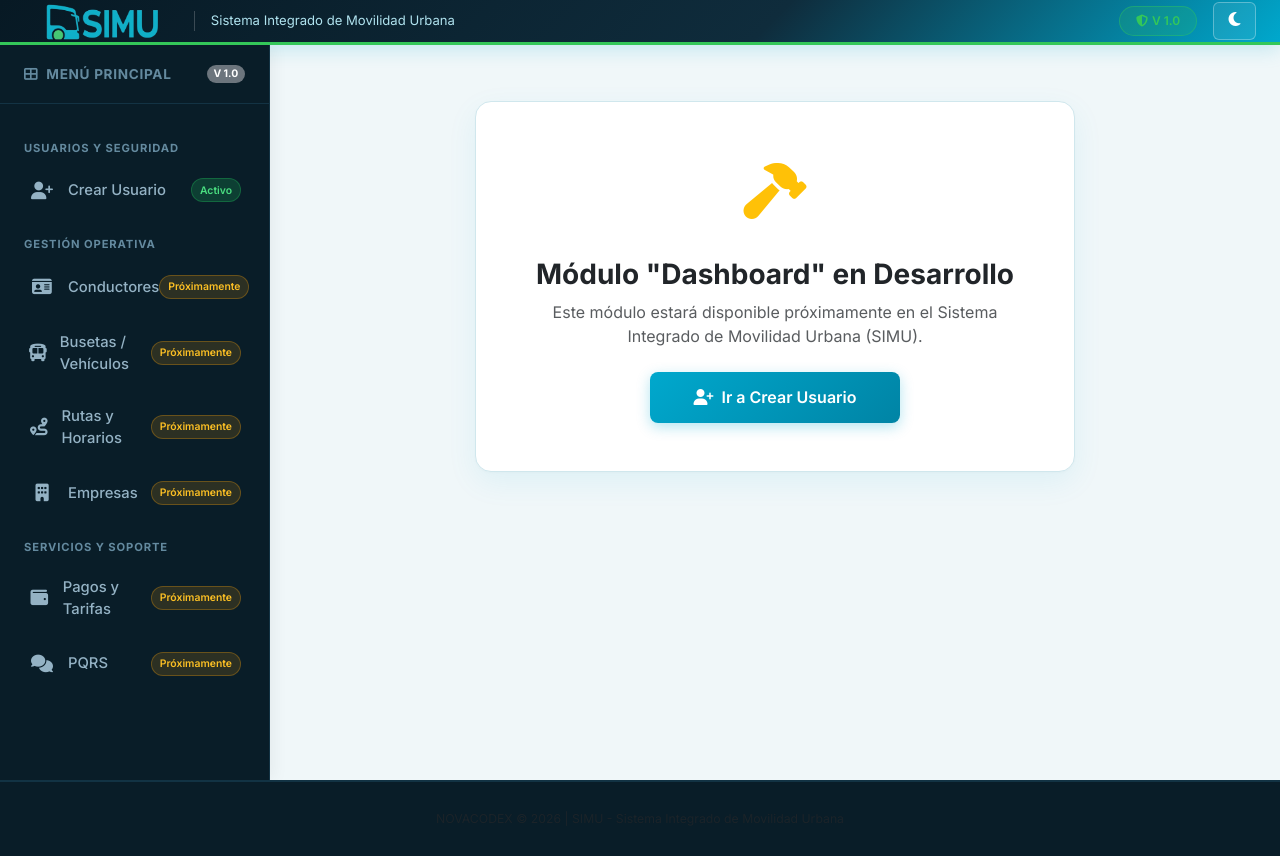
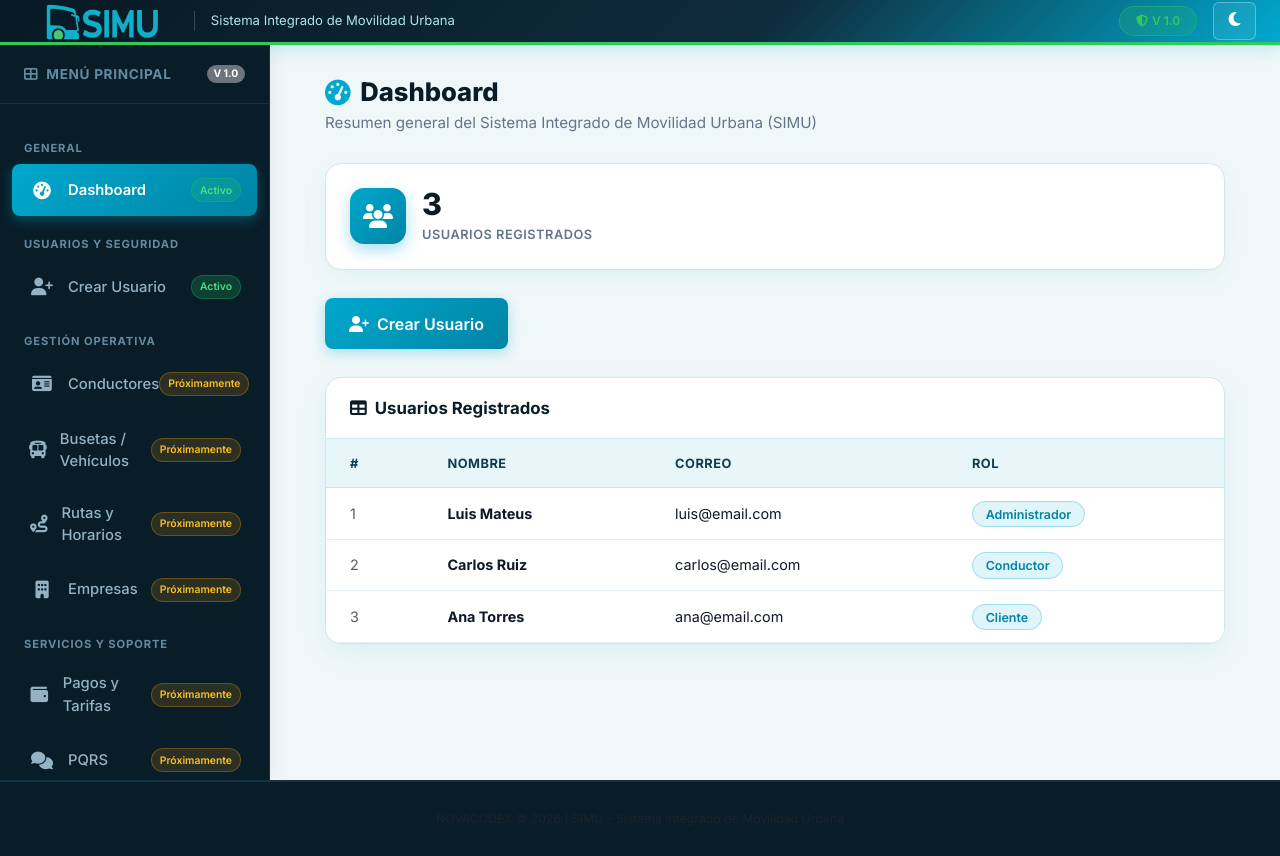
Before and after one commit to luiguihonda12/SIMU, a PHP site: page /index.php?pg=dashboard in a window 1280 px wide. Run offline with PHP 8.4, Linux system fonts and the light colour scheme; data comes from the database, SQL or seed files in the repository; both versions use the stored data as it was after the commit; some libraries are stand-ins or nearby versions.

Commit message:
Dashboard/UsuariosRegistrados

```diff
--- /dev/null
+++ b/controllers/cDashboard.php
@@ -0,0 +1,13 @@
+<?php
+$totalUsuarios = 0;
+$listaUsuarios = array();
+
+if (file_exists(__DIR__ . "/../models/mDashboard.php")) {
+    require_once(__DIR__ . "/../models/mDashboard.php");
+    if (class_exists("mDashboard")) {
+        $mDashboard = new mDashboard();
+        $totalUsuarios = $mDashboard->getTotalUsuarios();
+        $listaUsuarios = $mDashboard->getUsuarios();
+    }
+}
+?>
--- a/css/style.css
+++ b/css/style.css
@@ -300,6 +300,214 @@ footer.bg-institutional {
     margin-top: auto;
 }
 
+/* Mensaje de error del formulario de registro */
+.reg-alert {
+    align-items: center;
+    background: #fef2f2;
+    border: 1px solid #fecaca;
+    color: #b91c1c;
+    border-radius: 8px;
+    padding: 0.85rem 1rem;
+    font-size: 0.9rem;
+    font-weight: 500;
+    margin-bottom: 1.5rem;
+}
+
+html.dark-mode .reg-alert {
+    background: rgba(239, 68, 68, 0.12);
+    border-color: rgba(239, 68, 68, 0.35);
+    color: #fca5a5;
+}
+
+/* ==========================================================
+   DASHBOARD
+   ========================================================== */
+
+.dashboard-container {
+    max-width: 900px;
+    margin: 0 auto;
+}
+
+.dash-header {
+    margin-bottom: 1.75rem;
+}
+
+.dash-title {
+    font-size: 1.6rem;
+    font-weight: 800;
+    color: var(--simu-dark-bg);
+    display: flex;
+    align-items: center;
+    gap: 0.6rem;
+    margin-bottom: 0.25rem;
+}
+
+.dash-title i {
+    color: var(--simu-cyan);
+}
+
+.dash-subtitle {
+    color: var(--simu-text-muted);
+    margin: 0;
+    font-size: 0.95rem;
+}
+
+/* Tarjetas de estadísticas */
+.dash-stats-row {
+    display: grid;
+    grid-template-columns: repeat(auto-fit, minmax(220px, 1fr));
+    gap: 1.25rem;
+    margin-bottom: 1.75rem;
+}
+
+.stat-card {
+    display: flex;
+    align-items: center;
+    gap: 1rem;
+    background: #ffffff;
+    border: 1px solid #d0e7ed;
+    border-radius: 16px;
+    padding: 1.5rem;
+    box-shadow: 0 8px 24px rgba(0, 168, 205, 0.06), 0 1px 3px rgba(0, 0, 0, 0.02);
+}
+
+.stat-icon {
+    width: 56px;
+    height: 56px;
+    border-radius: 14px;
+    background: linear-gradient(135deg, var(--simu-cyan) 0%, var(--simu-cyan-dark) 100%);
+    color: #ffffff;
+    display: flex;
+    align-items: center;
+    justify-content: center;
+    font-size: 1.5rem;
+    box-shadow: 0 6px 16px rgba(0, 168, 205, 0.35);
+}
+
+.stat-value {
+    font-size: 1.9rem;
+    font-weight: 800;
+    color: var(--simu-dark-bg);
+    line-height: 1.1;
+    display: block;
+}
+
+.stat-label {
+    font-size: 0.8rem;
+    font-weight: 600;
+    color: var(--simu-text-muted);
+    text-transform: uppercase;
+    letter-spacing: 0.04em;
+}
+
+/* Botón de acción */
+.dash-actions {
+    margin-bottom: 1.75rem;
+}
+
+.dash-actions .btn-primary {
+    width: auto;
+    margin-top: 0;
+    display: inline-flex;
+    align-items: center;
+}
+
+/* Tabla */
+.dash-table-card {
+    background: #ffffff;
+    border: 1px solid #d0e7ed;
+    border-radius: 16px;
+    overflow: hidden;
+    box-shadow: 0 10px 30px rgba(0, 168, 205, 0.08), 0 1px 3px rgba(0, 0, 0, 0.02);
+}
+
+.dash-table-header {
+    padding: 1.25rem 1.5rem;
+    border-bottom: 1px solid #d0e7ed;
+}
+
+.dash-table-header h3 {
+    margin: 0;
+    font-size: 1.05rem;
+    font-weight: 700;
+    color: var(--simu-dark-bg);
+}
+
+.dash-table-card .table {
+    margin-bottom: 0;
+}
+
+.dash-table-card .table thead th {
+    background: var(--simu-cyan-light);
+    color: #0f3d4f;
+    font-size: 0.8rem;
+    font-weight: 700;
+    text-transform: uppercase;
+    letter-spacing: 0.04em;
+    padding: 0.9rem 1.5rem;
+    border-bottom: 1px solid #cbe3ea;
+}
+
+.dash-table-card .table tbody td {
+    padding: 0.9rem 1.5rem;
+    color: var(--simu-text-dark);
+    font-size: 0.9rem;
+    border-color: #e3eef2;
+}
+
+.dash-table-card .table tbody tr:hover {
+    background: var(--simu-cyan-light);
+}
+
+.rol-badge {
+    background: rgba(0, 168, 205, 0.12);
+    color: var(--simu-cyan-dark);
+    border: 1px solid rgba(0, 168, 205, 0.3);
+    padding: 0.3rem 0.8rem;
+    border-radius: 999px;
+    font-weight: 600;
+    font-size: 0.78rem;
+}
+
+/* Dashboard en modo oscuro */
+html.dark-mode .stat-card,
+html.dark-mode .dash-table-card {
+    background: #0f2434;
+    border-color: #1d3a4d;
+    box-shadow: 0 10px 30px rgba(0, 0, 0, 0.45);
+}
+
+html.dark-mode .dash-title,
+html.dark-mode .stat-value,
+html.dark-mode .dash-table-header h3 {
+    color: #f1f5f9;
+}
+
+html.dark-mode .dash-table-header {
+    border-bottom-color: #1d3a4d;
+}
+
+html.dark-mode .dash-table-card .table thead th {
+    background: #0d1f2d;
+    color: #b0e3ef;
+    border-bottom-color: #1d3a4d;
+}
+
+html.dark-mode .dash-table-card .table tbody td {
+    color: #e2e8f0;
+    border-color: #1d3a4d;
+}
+
+html.dark-mode .dash-table-card .table tbody tr:hover {
+    background: rgba(0, 168, 205, 0.08);
+}
+
+html.dark-mode .rol-badge {
+    background: rgba(0, 168, 205, 0.15);
+    color: #00c8ef;
+    border-color: rgba(0, 168, 205, 0.35);
+}
+
 /* ==========================================================
    MODO OSCURO (Dark Mode)
    ========================================================== */
@@ -319,7 +527,12 @@ body,
 .success-desc,
 .btn-link,
 .text-dark,
-.text-muted {
+.text-muted,
+.stat-card,
+.dash-table-card,
+.dash-title,
+.stat-value,
+.dash-table-header h3 {
     transition: background-color 0.4s ease, color 0.4s ease, border-color 0.4s ease, box-shadow 0.4s ease;
 }
 
--- a/index.php
+++ b/index.php
@@ -52,6 +52,7 @@
 
                 // Mapeo seguro de páginas permitidas y sus archivos
                 $allowedPages = [
+                    'dashboard' => 'views/dashboard.php',
                     'creaUsu'   => 'views/creaUsu.php',
                     'crearUsuario' => 'views/creaUsu.php',
                     'vmen'      => 'views/vmen.php'
--- a/js/valida.js
+++ b/js/valida.js
@@ -83,3 +83,55 @@ function nextStep(step) {
         else if (step === 3) regTitle.textContent = 'Confirmación';
     }
 }
+
+/**
+ * Envía los datos del formulario al controlador cUsuario para
+ * crear el usuario en la base de datos (arquitectura MVC).
+ */
+async function registrarUsuario() {
+    const nombre    = document.getElementById('nombre').value.trim();
+    const apellidos = document.getElementById('apellidos').value.trim();
+    const email     = document.getElementById('email').value.trim();
+    const telefono  = document.getElementById('telefono').value.trim();
+    const pass      = document.getElementById('pass').value;
+    const btn       = document.querySelector('#step2 .btn-primary');
+
+    if (!nombre || !apellidos || !email || !pass) {
+        mostrarError('Todos los campos obligatorios deben estar diligenciados.');
+        return;
+    }
+
+    if (btn) btn.disabled = true;
+    ocultarError();
+
+    try {
+        const resp = await fetch('controllers/cUsuario.php', {
+            method: 'POST',
+            headers: { 'Content-Type': 'application/x-www-form-urlencoded' },
+            body: new URLSearchParams({ nombre, apellidos, email, telefono, pass }).toString()
+        });
+        const json = await resp.json();
+
+        if (json.ok) {
+            nextStep(3);
+        } else {
+            mostrarError(json.msg || 'No se pudo crear el usuario.');
+        }
+    } catch (e) {
+        mostrarError('Error de conexión con el servidor.');
+    } finally {
+        if (btn) btn.disabled = false;
+    }
+}
+
+function mostrarError(msg) {
+    const errBox = document.getElementById('regError');
+    const errText = document.getElementById('regErrorText');
+    if (errBox) errBox.style.display = 'flex';
+    if (errText) errText.textContent = msg;
+}
+
+function ocultarError() {
+    const errBox = document.getElementById('regError');
+    if (errBox) errBox.style.display = 'none';
+}
--- /dev/null
+++ b/models/mDashboard.php
@@ -0,0 +1,26 @@
+<?php
+require_once("conexion.php");
+
+class mDashboard extends Conexion {
+
+    public function getTotalUsuarios() {
+        $con = $this->get_conexion();
+        $sql = "SELECT COUNT(*) AS total FROM usuario";
+        $st = $con->prepare($sql);
+        $st->execute();
+        $row = $st->fetch(PDO::FETCH_ASSOC);
+        return (int)$row['total'];
+    }
+
+    public function getUsuarios() {
+        $con = $this->get_conexion();
+        $sql = "SELECT u.id_usuario, u.nombre, u.apellidos, u.correo, r.nombre_del_rol AS rol
+                FROM usuario u
+                INNER JOIN rol r ON u.id_rol = r.id_rol
+                ORDER BY u.id_usuario";
+        $st = $con->prepare($sql);
+        $st->execute();
+        return $st->fetchAll(PDO::FETCH_ASSOC);
+    }
+}
+?>
--- /dev/null
+++ b/views/dashboard.php
@@ -0,0 +1,66 @@
+<?php
+// Cargar datos del controlador del dashboard (patrón MVC)
+if (file_exists("controllers/cDashboard.php")) {
+    @include_once("controllers/cDashboard.php");
+}
+?>
+
+<div class="dashboard-container">
+    <header class="dash-header">
+        <h1 class="dash-title"><i class="fas fa-tachometer-alt"></i> Dashboard</h1>
+        <p class="dash-subtitle">Resumen general del Sistema Integrado de Movilidad Urbana (SIMU)</p>
+    </header>
+
+    <!-- Estadísticas -->
+    <div class="dash-stats-row">
+        <div class="stat-card">
+            <div class="stat-icon"><i class="fas fa-users"></i></div>
+            <div>
+                <span class="stat-value"><?=$totalUsuarios;?></span>
+                <span class="stat-label">Usuarios Registrados</span>
+            </div>
+        </div>
+    </div>
+
+    <!-- Acción: ir a crear usuario -->
+    <div class="dash-actions">
+        <a href="index.php?pg=creaUsu" class="btn btn-primary">
+            <i class="fas fa-user-plus me-2"></i>Crear Usuario
+        </a>
+    </div>
+
+    <!-- Tabla de usuarios -->
+    <div class="dash-table-card">
+        <div class="dash-table-header">
+            <h3><i class="fas fa-table me-2"></i>Usuarios Registrados</h3>
+        </div>
+        <div class="table-responsive">
+            <table class="table align-middle">
+                <thead>
+                    <tr>
+                        <th>#</th>
+                        <th>Nombre</th>
+                        <th>Correo</th>
+                        <th>Rol</th>
+                    </tr>
+                </thead>
+                <tbody>
+                    <?php if (is_array($listaUsuarios) && count($listaUsuarios) > 0) { ?>
+                        <?php foreach ($listaUsuarios as $u) { ?>
+                            <tr>
+                                <td class="text-muted"><?=$u['id_usuario'];?></td>
+                                <td><strong><?=htmlspecialchars($u['nombre'] . ' ' . $u['apellidos']);?></strong></td>
+                                <td><?=htmlspecialchars($u['correo']);?></td>
+                                <td><span class="rol-badge"><?=htmlspecialchars($u['rol']);?></span></td>
+                            </tr>
+                        <?php } ?>
+                    <?php } else { ?>
+                        <tr>
+                            <td colspan="4" class="text-center text-muted py-4">No hay usuarios registrados aún.</td>
+                        </tr>
+                    <?php } ?>
+                </tbody>
+            </table>
+        </div>
+    </div>
+</div>
--- a/views/vmen.php
+++ b/views/vmen.php
@@ -14,6 +14,15 @@ $currentPage = $_GET['pg'] ?? 'creaUsu';
     </div>
 
     <nav class="sidebar-nav">
+        <div class="sidebar-category">General</div>
+        <a href="index.php?pg=dashboard" class="nav-item-link <?=($currentPage == 'dashboard') ? 'active' : '';?>">
+            <span class="nav-item-content">
+                <span class="nav-item-icon"><i class="fas fa-tachometer-alt"></i></span>
+                <span>Dashboard</span>
+            </span>
+            <span class="badge-module badge-active">Activo</span>
+        </a>
+
         <div class="sidebar-category">Usuarios y Seguridad</div>
         <a href="index.php?pg=creaUsu" class="nav-item-link <?=($currentPage == 'creaUsu' || $currentPage == 'crearUsuario') ? 'active' : '';?>">
             <span class="nav-item-content">
```
Also changed, not shown: controllers/cUsuario.php (added, +49 -0 lines), db/movilidad_mer.sql (+6 -4 lines), models/mUsuario.php (added, +30 -0 lines), views/creaUsu.php (+6 -1 lines).
